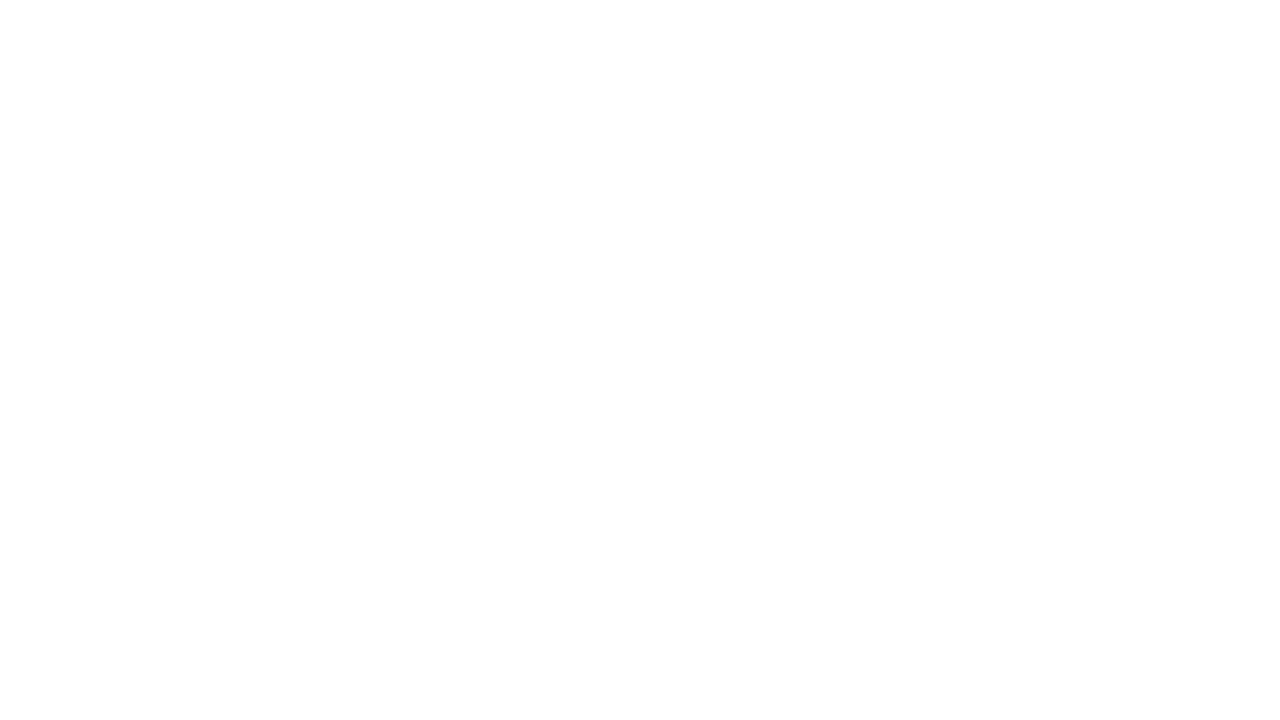
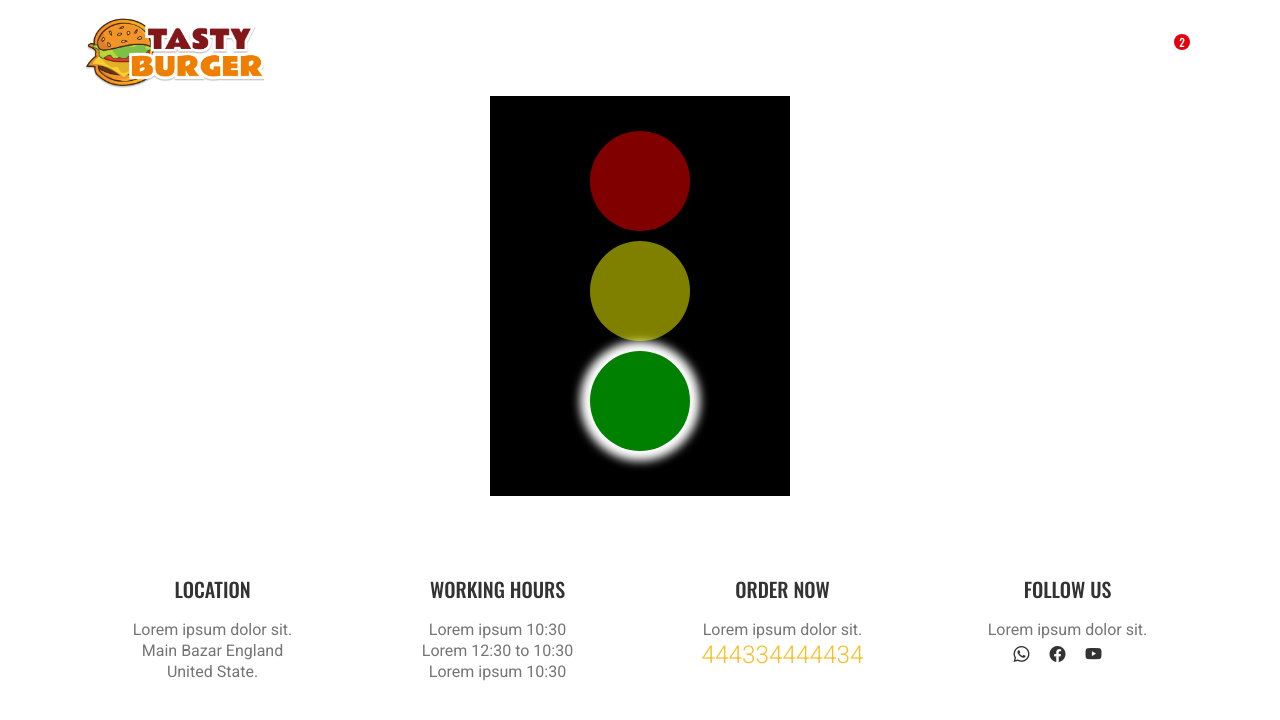
Before and after one commit to frontendvectorcoder/FooD-Delivery, a React (Vite) app: page /about in a window 1280 px wide. Before the commit this address had no page. Shown: the top 720 px of the page. Built offline with nearby package versions, Linux system fonts and the light colour scheme.

Commit message:
traffic Light

```diff
--- a/src/App.jsx
+++ b/src/App.jsx
@@ -1,6 +1,7 @@
 import React from 'react'
 import { BrowserRouter as Router, Routes, Route } from 'react-router-dom'
 import Home from './Components/Pages/Home/Home'
+import About from './Components/Pages/About/About'
 
 function App() {
 
@@ -9,6 +10,7 @@ function App() {
       <Router>
         <Routes>
           <Route path='/' element={<Home />} />
+          <Route path='/about' element={<About />} />
         </Routes>
       </Router>
     </>
--- a/src/Components/Layout/Layout.jsx
+++ b/src/Components/Layout/Layout.jsx
@@ -1,4 +1,3 @@
-import React, { Children } from 'react';
 import Header from './Header';
 import Footer from './Footer';
 import "../Style/HomeStyleOne.css"
--- /dev/null
+++ b/src/Components/Pages/About/About.jsx
@@ -0,0 +1,15 @@
+import React from 'react'
+import "../../Style/About.css"
+import Layout from '../../Layout/Layout'
+import TrafficLight from './TrafficLight'
+
+
+function About() {
+    return (
+        <Layout>
+            <TrafficLight />
+        </Layout>
+    )
+}
+
+export default About
--- /dev/null
+++ b/src/Components/Pages/About/LightDuration.js
@@ -0,0 +1,7 @@
+export const LIGHT_DURATION = {
+    red: 2000,
+    yellow: 2000,
+    green: 2000,
+}
+
+export const COLOR_LIGHT = ["red" , "yellow" , "green"]
--- /dev/null
+++ b/src/Components/Pages/About/TrafficLight.jsx
@@ -0,0 +1,62 @@
+import React, { useEffect, useState } from 'react';
+import { Container, Row, Col } from 'react-bootstrap';
+import { LIGHT_DURATION, COLOR_LIGHT } from "./LightDuration";
+
+function TrafficLight() {
+
+    const [red, setred] = useState("red")
+    const [start, setstart] = useState("yellow");
+
+    useEffect(() => {
+        const time = setInterval(() => {
+            switch (red) {
+                case "green":
+                    setTimeout(() => {
+                        setred("yellow");
+                        setstart("red")
+                    });
+                    break;
+                case "yellow":
+                    setTimeout(() => {
+                        setred(start)
+                    })
+                    break;
+                case "red":
+                    setTimeout(() => {
+                        setred("yellow");
+                        setstart("green")
+                    })
+                default:
+                    break;
+            }
+        }, LIGHT_DURATION[red])
+        return () => clearInterval(time);
+    }, [red, start])
+
+
+
+    return (
+        <>
+            <section>
+                <Container>
+                    <Row className=' justify-content-center align-items-center d-flex pt-5'>
+                        <Col xs={{ span: 4 }} className='pt-5'>
+                            <div className="traficlight">
+                                <div className="">
+                                    {
+                                        COLOR_LIGHT.map((color) => (
+                                            <div key={color} className={`innerlight ${color} ${red === color ? "activee" : " "}`}
+                                            />
+                                        ))
+                                    }
+                                </div>
+                            </div>
+                        </Col>
+                    </Row>
+                </Container>
+            </section>
+        </>
+    )
+}
+
+export default TrafficLight
--- /dev/null
+++ b/src/Components/Style/About.css
@@ -0,0 +1,29 @@
+.traficlight {
+  width: 300px;
+  height: 400px;
+  background-color: black;
+  margin: auto;display: flex;
+  align-items: center;
+  justify-content: center;
+}
+.innerlight {
+  width: 100px;
+  height: 100px;
+  margin: auto;
+  border-radius: 50%;
+  margin-bottom: 10px;
+  opacity: 0.5;
+}
+.red {
+  background-color: red;
+}
+.yellow {
+  background-color: yellow;
+}
+.green {
+  background-color: green;
+}
+.innerlight.activee {
+  opacity: 1;
+  box-shadow: 0 0 10px 10px white;
+}
```
